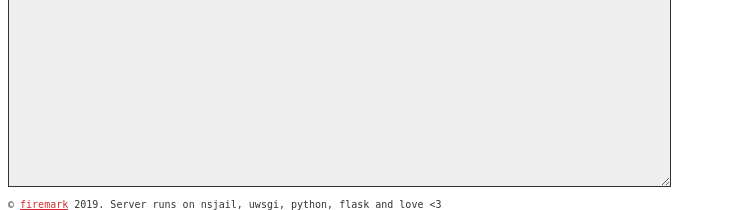
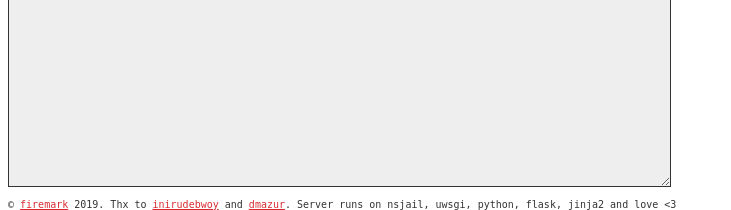
Before and after one commit to CodingDojoSilesia/golf, a Flask app: template code/templates/index.html in a window 1280 px wide. Shown: the part 654-864 px from the top of the page, without its empty margins (0-731 px from the left). Run offline with Flask 2, Linux system fonts and the light colour scheme; the template is opened without the code that fills it, so the values that code supplies are empty; parts of the project's set-up code (start-up, migrations or seed data) failed here and were passed over.

Commit message:
update copyrights

```diff
--- a/code/templates/index.html
+++ b/code/templates/index.html
@@ -54,7 +54,9 @@
         </form>
         <small style='clear: both; float: left'>
             &copy; <a href='https://github.com/firemark/'>firemark</a> 2019.
-            Server runs on nsjail, uwsgi, python, flask and love &lt;3
+            Thx to <a href='https://github.com/inirudebwoy'>inirudebwoy</a>
+            and <a href='https://github.com/dmazur'>dmazur</a>.
+            Server runs on nsjail, uwsgi, python, flask, jinja2 and love &lt;3
         </small>
     </body>
 </html>
```
